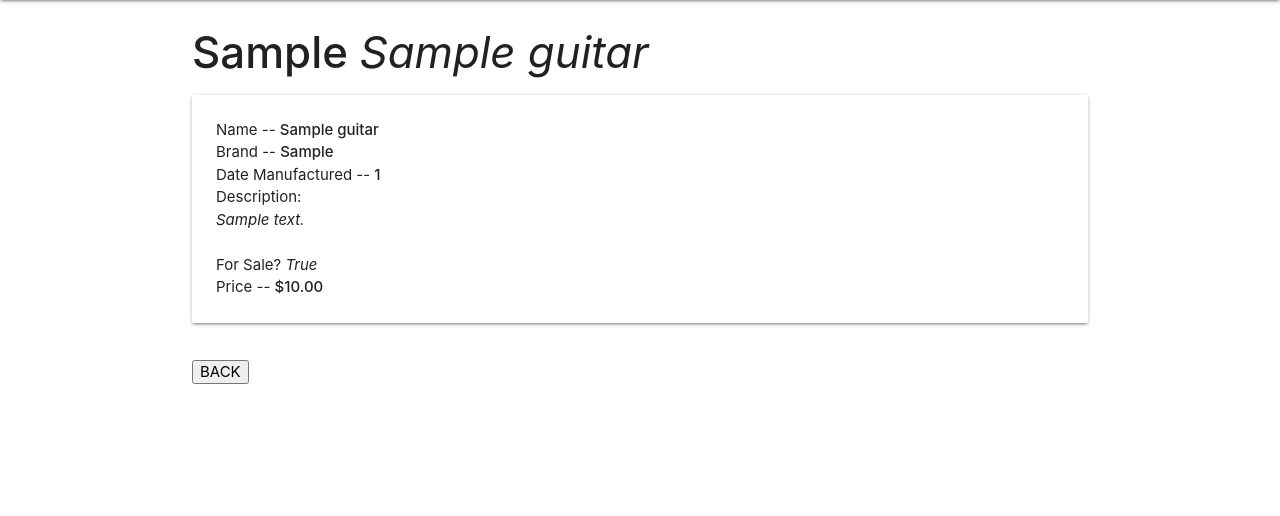
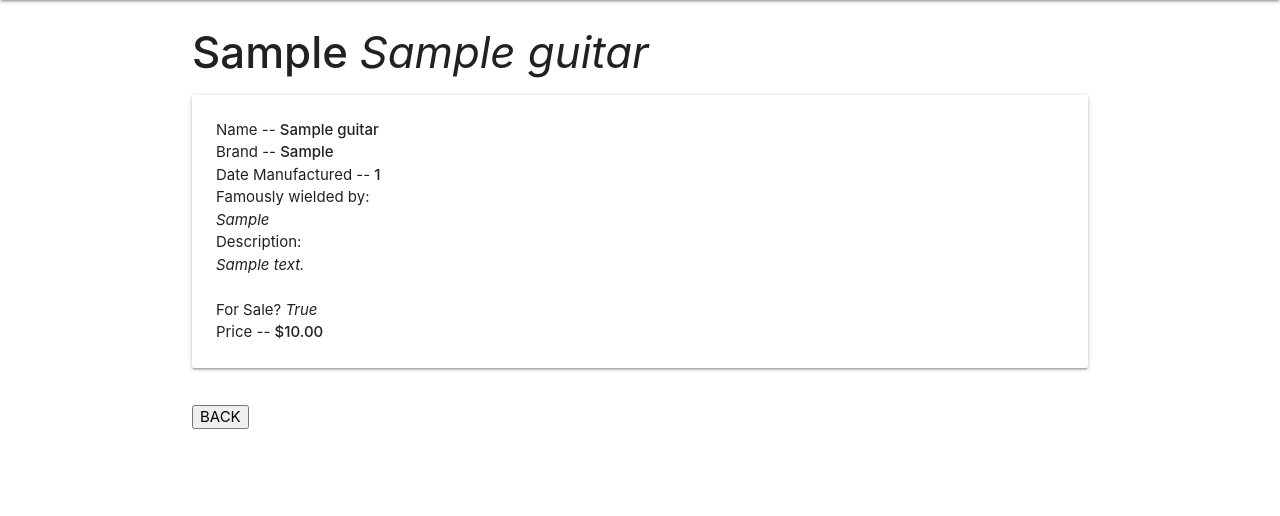
Before and after one commit to cherch173/guitarcollector, a Django app: page /guitars/1/ in a window 1280 px wide. Shown: the part 64-580 px from the top of the page. Run offline with Django 4.2, Linux system fonts and the light colour scheme; tables that the repository leaves empty hold one stand-in row (values such as "Sample post").

Commit message:
forgot one detail on detail

```diff
--- a/main_app/templates/guitars/detail.html
+++ b/main_app/templates/guitars/detail.html
@@ -32,6 +32,11 @@
             {{ guitar.date }}
         </strong>
     </p>
+    <p>Famously wielded by:
+        <i>
+            {{ guitar.played|linebreaks }}
+        </i>
+    </p>
     <p>Description:
         <i>
             {{ guitar.description|linebreaks }}
```
